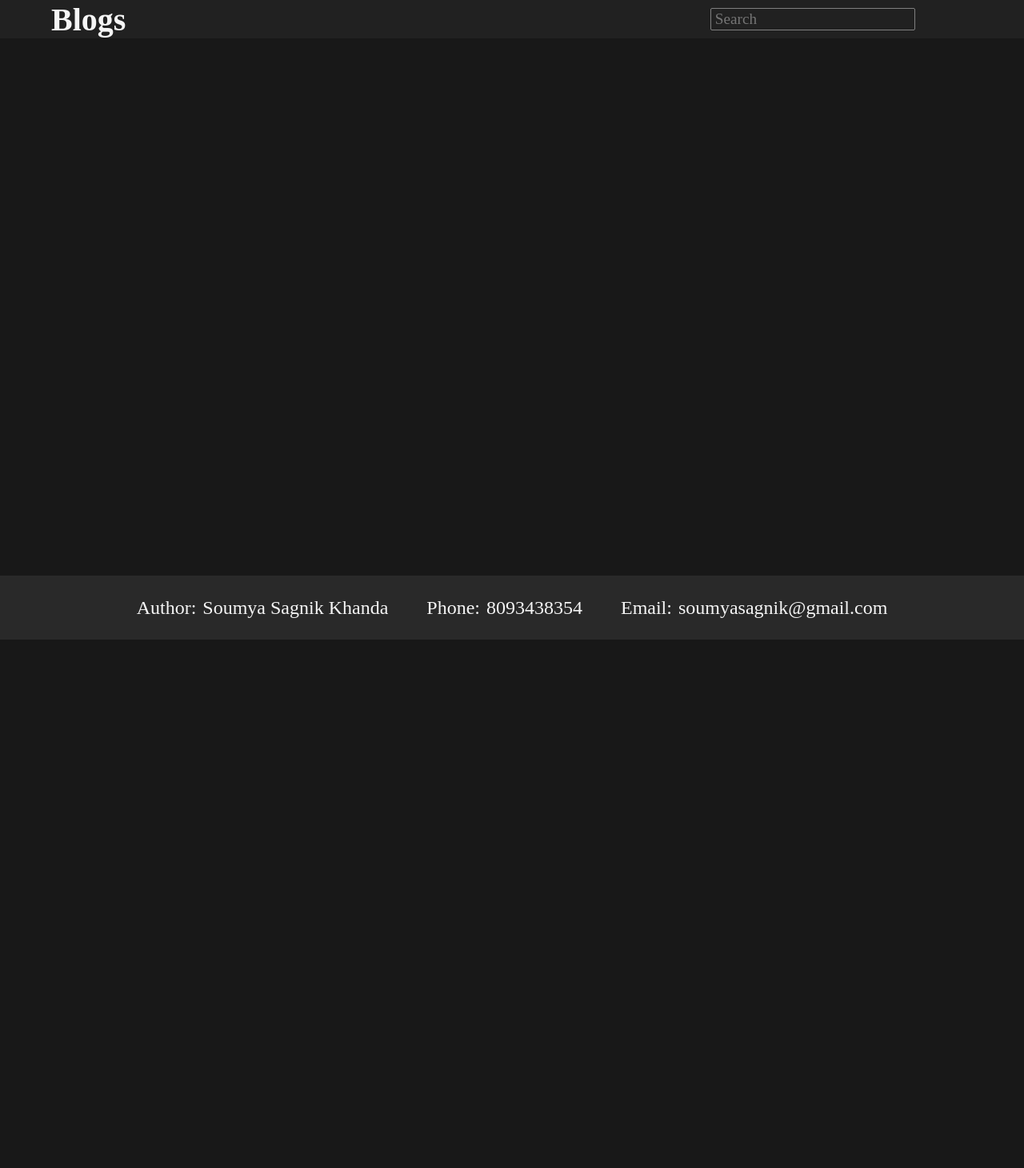
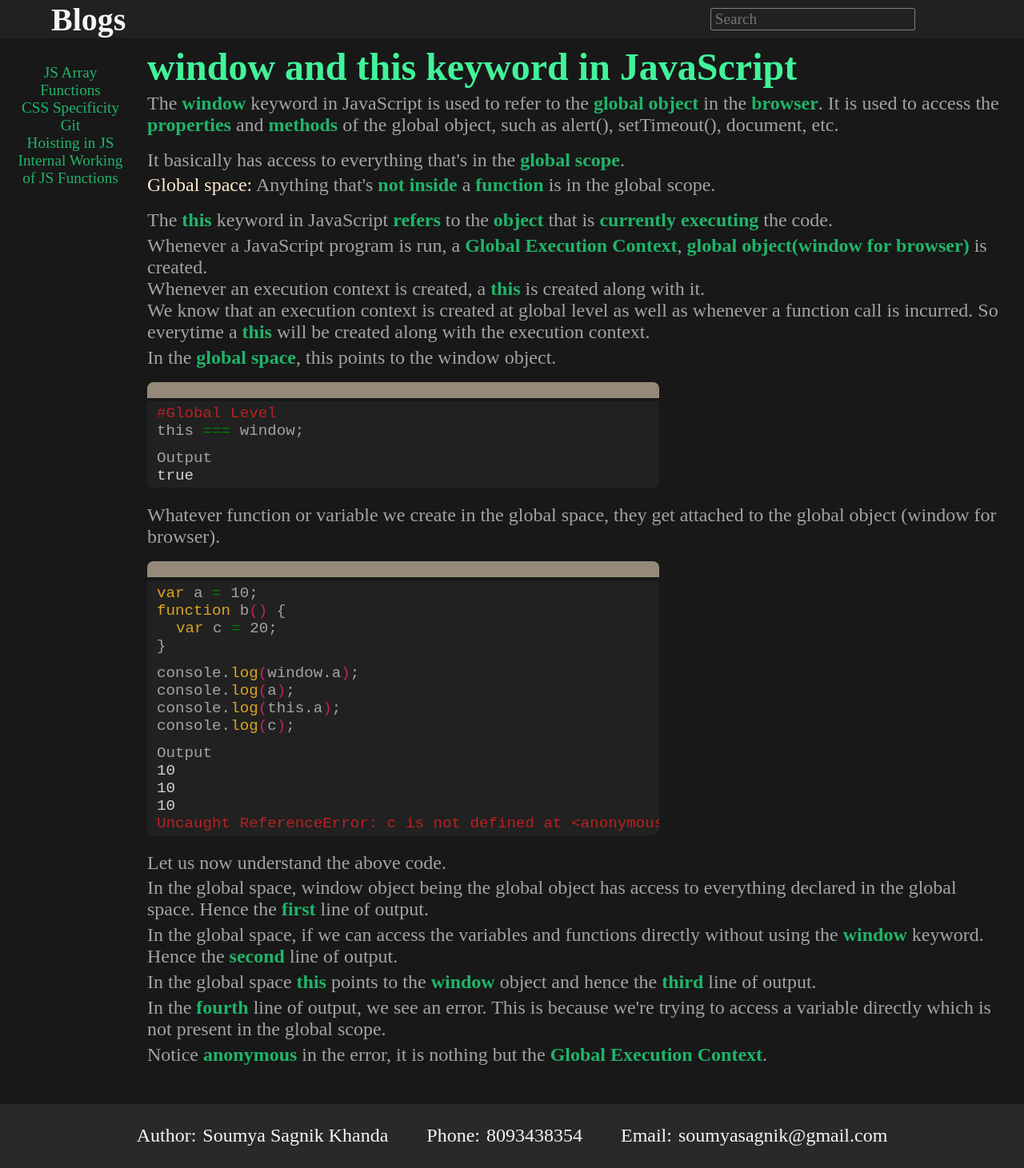
Before and after one commit to SoumyaSagnik/Blogs, a React (Create React App) app: page /js-windowAndthis in a window 1280 px wide. Shown: the whole page at 80% size. Before the commit the page ends 800 px from the top, so only its background shows below. Built offline with nearby package versions, Linux system fonts and the light colour scheme; a web font is replaced by a local one.

Commit message:
added window and this article

```diff
--- a/src/App.js
+++ b/src/App.js
@@ -13,6 +13,7 @@ import JSArrayFunctions from "./Pages/JSArrayFunctions";
 import Git from "./Pages/Git";
 import JSHoisting from "./Pages/JSHoisting";
 import IWJSFunctions from "./Pages/IWJSFunctions";
+import WindowAndThis from "./Pages/WindowAndThis";
 
 const App = () => {
   const navigate = useNavigate();
@@ -85,6 +86,15 @@ const App = () => {
               </>
             }
           />
+          <Route
+            path="/js-windowAndthis"
+            element={
+              <>
+                <Sidebar data={notes} />
+                <WindowAndThis />
+              </>
+            }
+          />
         </Routes>
       </AnimatePresence>
       <Footer />
--- /dev/null
+++ b/src/Pages/WindowAndThis.js
@@ -0,0 +1,149 @@
+import Code from "../components/Code";
+import { motion } from "framer-motion";
+
+const WindowAndThis = () => {
+  const leftCurly = "{";
+  const rightCurly = "}";
+  return (
+    <motion.div
+      initial={{ opacity: 0 }}
+      animate={{ opacity: 1 }}
+      exit={{ opacity: 0 }}
+      transition={{ duration: 0.25 }}
+    >
+      <div className="content page">
+        <h1>window and this keyword in JavaScript</h1>
+        <p>
+          The <span className="green">window</span> keyword in JavaScript is
+          used to refer to the <span className="green">global object</span> in
+          the <span className="green">browser</span>. It is used to access the{" "}
+          <span className="green">properties</span> and{" "}
+          <span className="green">methods</span> of the global object, such as
+          alert(), setTimeout(), document, etc.
+        </p>
+        <p className="space-top">
+          It basically has access to everything that's in the{" "}
+          <span className="green">global scope</span>.
+        </p>
+        <p className="space-bottom">
+          <span className="blanchedalmond">Global space: </span>
+          Anything that's <span className="green">not inside</span> a{" "}
+          <span className="green">function</span> is in the global scope.
+        </p>
+        <p>
+          The <span className="green">this</span> keyword in JavaScript{" "}
+          <span className="green">refers</span> to the{" "}
+          <span className="green">object</span> that is{" "}
+          <span className="green">currently executing</span> the code.
+        </p>
+        <p>
+          Whenever a JavaScript program is run, a{" "}
+          <span className="green">Global Execution Context</span>,{" "}
+          <span className="green">global object(window for browser)</span> is
+          created.
+          <p>
+            Whenever an execution context is created, a{" "}
+            <span className="green">this</span> is created along with it.
+          </p>
+          <p>
+            We know that an execution context is created at global level as well
+            as whenever a function call is incurred. So everytime a{" "}
+            <span className="green">this</span> will be created along with the
+            execution context.
+          </p>
+        </p>
+        <p className="space-bottom">
+          In the <span className="green">global space</span>, this points to the
+          window object.
+        </p>
+        <Code />
+        <pre>
+          <div className="code-body">
+            <p className="red">#Global Level</p>
+            <p>
+              this<span className="grn"> === </span>window;
+            </p>
+            <p className="space-top">Output</p>
+            <p className="white">true</p>
+          </div>
+        </pre>
+        <p className="space-bottom">
+          Whatever function or variable we create in the global space, they get
+          attached to the global object (window for browser).
+        </p>
+        <Code />
+        <pre>
+          <div className="code-body">
+            <p>
+              <span className="yellow">var</span> a{" "}
+              <span className="grn">= </span>10;
+            </p>
+            <p>
+              <span className="yellow">function</span> b
+              <span className="pink">()</span> {leftCurly}
+            </p>
+            <p className="space-list">
+              <span className="yellow">var</span> c{" "}
+              <span className="grn">= </span>20;
+            </p>
+            <p>{rightCurly}</p>
+            <p className="space-top">
+              console.<span className="yellow">log</span>
+              <span className="pink">(</span>window.a
+              <span className="pink">)</span>;
+            </p>
+            <p>
+              console.<span className="yellow">log</span>
+              <span className="pink">(</span>a<span className="pink">)</span>;
+            </p>
+            <p>
+              console.<span className="yellow">log</span>
+              <span className="pink">(</span>this.a
+              <span className="pink">)</span>;
+            </p>
+            <p>
+              console.<span className="yellow">log</span>
+              <span className="pink">(</span>c<span className="pink">)</span>;
+            </p>
+            <p className="space-top">Output</p>
+            <p className="white">10</p>
+            <p className="white">10</p>
+            <p className="white">10</p>
+            <p className="red">
+              Uncaught ReferenceError: c is not defined at {"<anonymous>"}
+            </p>
+          </div>
+        </pre>
+        <p>Let us now understand the above code.</p>
+        <p>
+          In the global space, window object being the global object has access
+          to everything declared in the global space. Hence the{" "}
+          <span className="green">first</span> line of output.
+        </p>
+        <p>
+          In the global space, if we can access the variables and functions
+          directly without using the <span className="green">window</span>{" "}
+          keyword. Hence the <span className="green">second</span> line of
+          output.
+        </p>
+        <p>
+          In the global space <span className="green">this</span> points to the{" "}
+          <span className="green">window</span> object and hence the{" "}
+          <span className="green">third</span> line of output.
+        </p>
+        <p>
+          In the <span className="green">fourth</span> line of output, we see an
+          error. This is because we're trying to access a variable directly
+          which is not present in the global scope.
+        </p>
+        <p>
+          Notice <span className="green">anonymous</span> in the error, it is
+          nothing but the{" "}
+          <span className="green">Global Execution Context</span>.
+        </p>
+      </div>
+    </motion.div>
+  );
+};
+
+export default WindowAndThis;
--- a/src/meta.json
+++ b/src/meta.json
@@ -38,5 +38,13 @@
     "desc": "A brief overview of how JavaScript functions run behind the scenes.",
     "link": "/js-iw-functions",
     "search": ["javascript"]
+  },
+  {
+    "id": 6,
+    "topic": "window & this keyword",
+    "type": "js",
+    "desc": "Introduction to window and this keyword in JavaScript.",
+    "link": "/js-windowAndthis",
+    "search": ["javascript"]
   }
 ]
```
